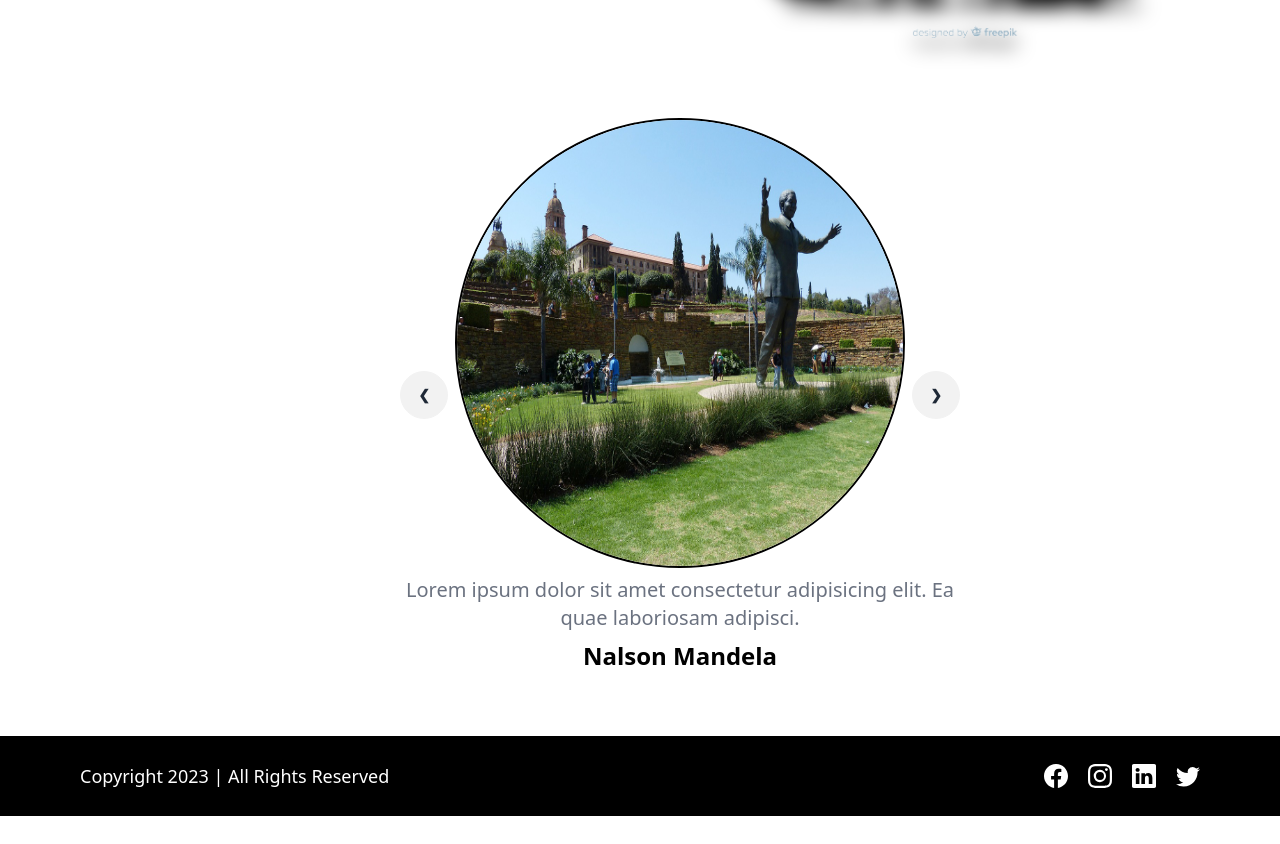
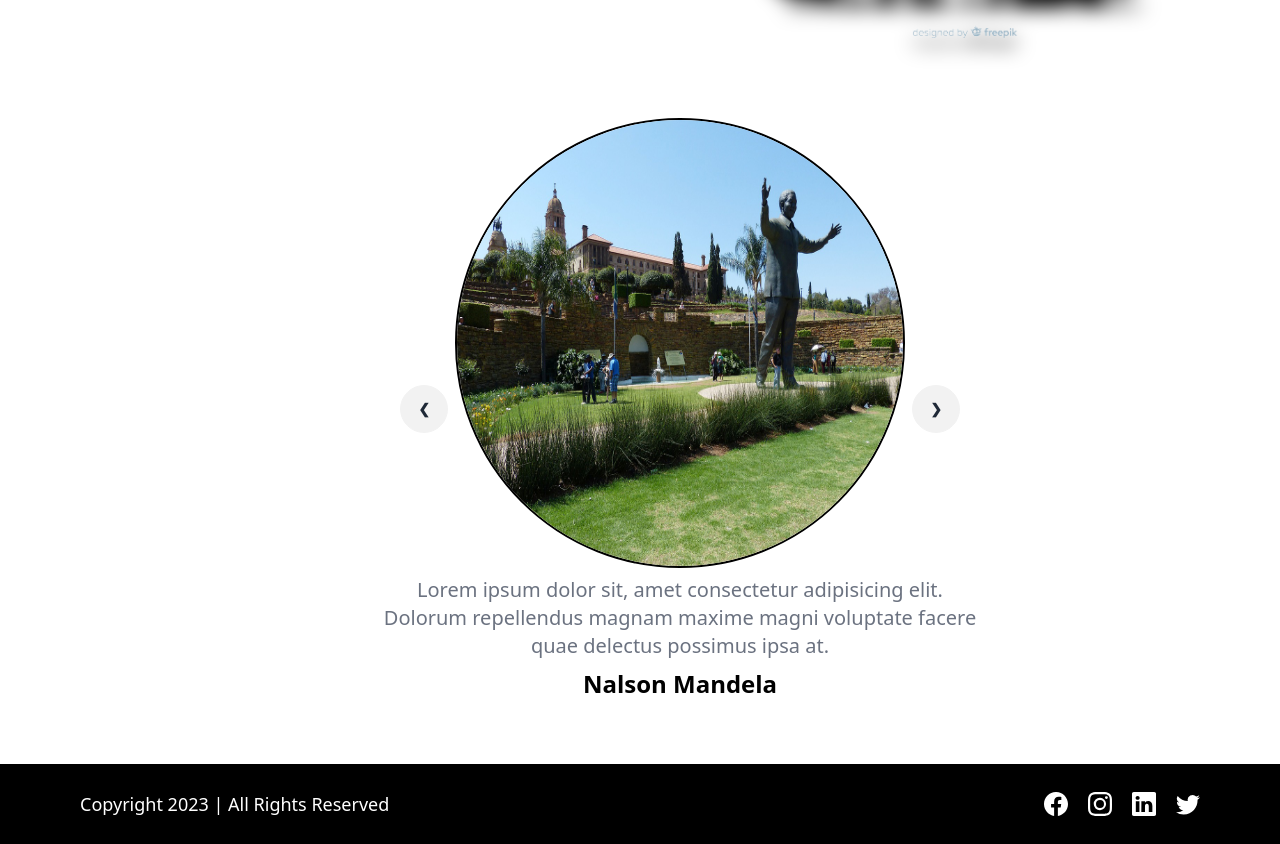
Before and after one commit to satyamkumarjha9966/LMS--Project, a React (Vite) app in the folder client/: page /about in a window 1280 px wide. Shown: the part 393-1237 px from the top of the page. Before the commit the page ends 1209 px from the top, so only its background shows below. Built offline with nearby package versions, Linux system fonts and the light colour scheme.

Commit message:
Added About Us Page

```diff
--- /dev/null
+++ b/client/src/Components/CarouselSlide.jsx
@@ -0,0 +1,36 @@
+function CarouselSlide({
+  title,
+  description,
+  image,
+  slideNumber,
+  totalSlides,
+}) {
+  return (
+    <div id={`slide${slideNumber}`} className="carousel-item relative w-full">
+      <div className="flex flex-col items-center justify-center gap-2">
+        <img
+          src={image}
+          className="w-[450px] h-[450px] rounded-full border-2 border-black"
+        />
+        <p className="text-xl text-gray-500 text-center">{description}</p>
+        <h3 className="text-2xl font-semibold text-black">{title}</h3>
+        <div className="absolute flex justify-between transform -translate-y-1/2 left-5 right-5 top-1/2">
+          <a
+            href={`#slide${slideNumber == 1 ? totalSlides : slideNumber - 1}`}
+            className="btn btn-circle"
+          >
+            ❮
+          </a>
+          <a
+            href={`#slide${(slideNumber % totalSlides) + 1}`}
+            className="btn btn-circle"
+          >
+            ❯
+          </a>
+        </div>
+      </div>
+    </div>
+  );
+}
+
+export default CarouselSlide;
--- /dev/null
+++ b/client/src/Constant/CelebratyData.js
@@ -0,0 +1,48 @@
+import mg from "../Assets/Images/mg.jpg";
+import em from "../Assets/Images/em.jpg";
+import nm from "../Assets/Images/nm.jpg";
+import sv from "../Assets/Images/sv.jpg";
+import r from "../Assets/Images/r.jpg";
+
+export const celebrities = [
+  {
+    title: "Nalson Mandela",
+    description:
+      "Lorem ipsum dolor sit, amet consectetur adipisicing elit. Dolorum repellendus magnam maxime magni voluptate facere quae delectus possimus ipsa at.",
+    image: nm,
+    slideNumber: 1,
+    totalSlides: 5,
+  },
+  {
+    title: "Mahatma Gandhi",
+    description:
+      "Lorem ipsum dolor sit, amet consectetur adipisicing elit. Dolorum repellendus magnam maxime magni voluptate facere quae delectus possimus ipsa at.",
+    image: mg,
+    slideNumber: 2,
+    totalSlides: 5,
+  },
+  {
+    title: "Swami Vivekanand",
+    description:
+      "Lorem ipsum dolor sit, amet consectetur adipisicing elit. Dolorum repellendus magnam maxime magni voluptate facere quae delectus possimus ipsa at.",
+    image: sv,
+    slideNumber: 3,
+    totalSlides: 5,
+  },
+  {
+    title: "Elon Musk",
+    description:
+      "Lorem ipsum dolor sit, amet consectetur adipisicing elit. Dolorum repellendus magnam maxime magni voluptate facere quae delectus possimus ipsa at.",
+    image: em,
+    slideNumber: 4,
+    totalSlides: 5,
+  },
+  {
+    title: "Random",
+    description:
+      "Lorem ipsum dolor sit, amet consectetur adipisicing elit. Dolorum repellendus magnam maxime magni voluptate facere quae delectus possimus ipsa at.",
+    image: r,
+    slideNumber: 5,
+    totalSlides: 5,
+  },
+];
--- a/client/src/Pages/AboutUsPage.jsx
+++ b/client/src/Pages/AboutUsPage.jsx
@@ -1,10 +1,7 @@
 import HomeLayout from "../Layouts/HomeLayout";
 import aboutMainImg from "../Assets/Images/aboutMainImg.png";
-import mg from "../Assets/Images/mg.jpg";
-import em from "../Assets/Images/em.jpg";
-import nm from "../Assets/Images/nm.jpg";
-import sv from "../Assets/Images/sv.jpg";
-import r from "../Assets/Images/r.jpg";
+import CarouselSlide from "../Components/CarouselSlide";
+import { celebrities } from "./../Constant/CelebratyData";
 
 function AboutUsPage() {
   return (
@@ -32,119 +29,15 @@ function AboutUsPage() {
             />
           </div>
         </div>
-
         <div className="carousel w-1/2 my-16 m-auto">
-          <div id="slide1" className="carousel-item relative w-full">
-            <div className="flex flex-col items-center justify-center gap-2">
-              <img
-                src={nm}
-                className="w-[450px] h-[450px] rounded-full border-2 border-black"
+          {celebrities &&
+            celebrities.map((celebrity) => (
+              <CarouselSlide
+                {...celebrity}
+                key={celebrity.slideNumber}
+                totalSlides={celebrities.length}
               />
-              <p className="text-xl text-gray-500 text-center">
-                Lorem ipsum dolor sit amet consectetur adipisicing elit. Ea quae
-                laboriosam adipisci.
-              </p>
-              <h3 className="text-2xl font-semibold text-black">
-                Nalson Mandela
-              </h3>
-              <div className="absolute flex justify-between transform -translate-y-1/2 left-5 right-5 top-1/2">
-                <a href="#slide5" className="btn btn-circle">
-                  ❮
-                </a>
-                <a href="#slide2" className="btn btn-circle">
-                  ❯
-                </a>
-              </div>
-            </div>
-          </div>
-          <div id="slide2" className="carousel-item relative w-full">
-            <div className="flex flex-col items-center justify-center gap-2">
-              <img
-                src={sv}
-                className="w-[450px] h-[450px] rounded-full border-2 border-black"
-              />
-              <p className="text-xl text-gray-500 text-center">
-                Lorem ipsum dolor sit amet consectetur adipisicing elit. Ea quae
-                laboriosam adipisci.
-              </p>
-              <h3 className="text-2xl font-semibold text-black">
-                Swami Vivekanand
-              </h3>
-              <div className="absolute flex justify-between transform -translate-y-1/2 left-5 right-5 top-1/2">
-                <a href="#slide1" className="btn btn-circle">
-                  ❮
-                </a>
-                <a href="#slide3" className="btn btn-circle">
-                  ❯
-                </a>
-              </div>
-            </div>
-          </div>
-          <div id="slide3" className="carousel-item relative w-full">
-            <div className="flex flex-col items-center justify-center gap-2">
-              <img
-                src={r}
-                className="w-[450px] h-[450px] rounded-full border-2 border-black"
-              />
-              <p className="text-xl text-gray-500 text-center">
-                Lorem ipsum dolor sit amet consectetur adipisicing elit. Ea quae
-                laboriosam adipisci.
-              </p>
-              <h3 className="text-2xl font-semibold text-black">Random</h3>
-              <div className="absolute flex justify-between transform -translate-y-1/2 left-5 right-5 top-1/2">
-                <a href="#slide2" className="btn btn-circle">
-                  ❮
-                </a>
-                <a href="#slide4" className="btn btn-circle">
-                  ❯
-                </a>
-              </div>
-            </div>
-          </div>
-          <div id="slide4" className="carousel-item relative w-full">
-            <div className="flex flex-col items-center justify-center gap-2">
-              <img
-                src={mg}
-                className="w-[450px] h-[450px] rounded-full border-2 border-black"
-              />
-              <p className="text-xl text-gray-500 text-center">
-                Lorem ipsum dolor sit amet consectetur adipisicing elit. Ea quae
-                laboriosam adipisci.
-              </p>
-              <h3 className="text-2xl font-semibold text-black">
-                Mahatma Gandhi
-              </h3>
-              <div className="absolute flex justify-between transform -translate-y-1/2 left-5 right-5 top-1/2">
-                <a href="#slide3" className="btn btn-circle">
-                  ❮
-                </a>
-                <a href="#slide5" className="btn btn-circle">
-                  ❯
-                </a>
-              </div>
-            </div>
-          </div>
-          <div id="slide5" className="carousel-item relative w-full">
-            <div className="flex flex-col items-center justify-center gap-2">
-              <img
-                src={em}
-                className="w-[450px] h-[450px] rounded-full border-2 border-black"
-              />
-              <p className="text-xl text-gray-500 text-center">
-                Lorem ipsum dolor sit amet consectetur adipisicing elit. Ea quae
-                laboriosam adipisci.
-              </p>
-              <h3 className="text-2xl font-semibold text-black">Elon Mask</h3>
-              <div className="absolute flex justify-between transform -translate-y-1/2 left-5 right-5 top-1/2">
-                <a href="#slide4" className="btn btn-circle">
-                  ❮
-                </a>
-                <a href="#slide1" className="btn btn-circle">
-                  ❯
-                </a>
-              </div>
-            </div>
-          </div>
+            ))}
         </div>
       </div>
     </HomeLayout>
```
